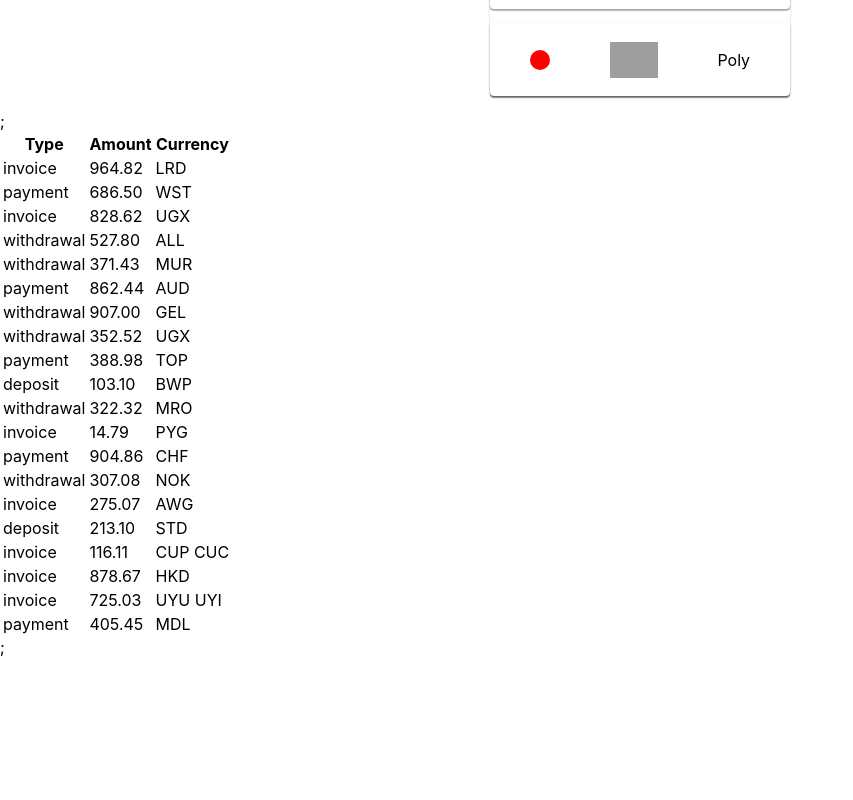
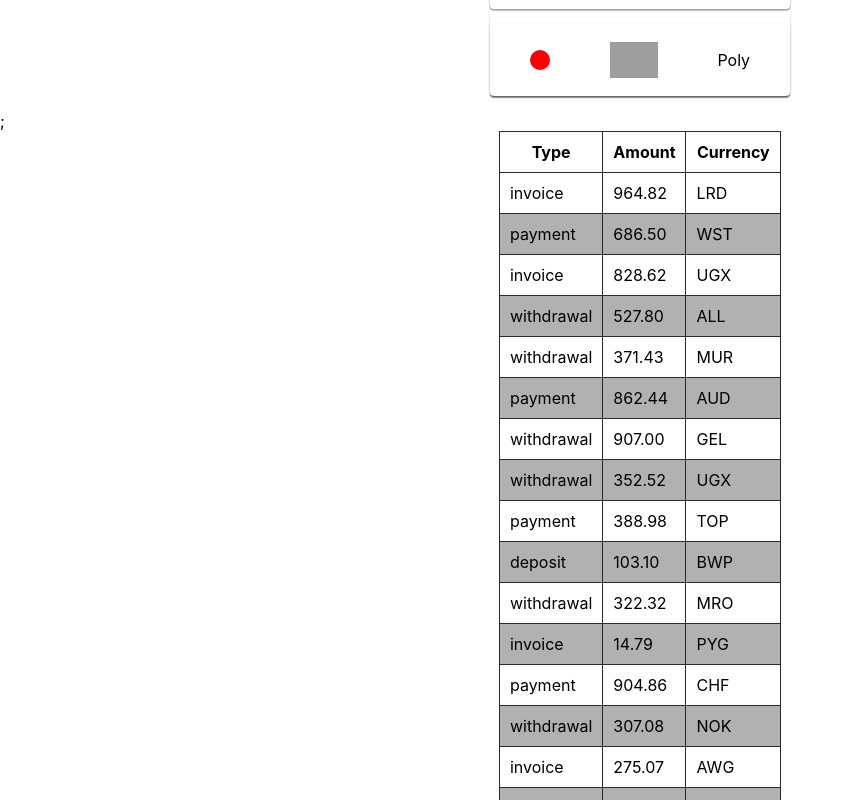
Before and after one commit to CapMcCat/goit-react-hw-01-components, a React (Create React App) app: page / in a window 1280 px wide. Shown: the part 1000-1800 px from the top of the page, without its empty margins (0-853 px from the left). Before the commit the page ends 1657 px from the top, so only its background shows below. Built offline with nearby package versions, Linux system fonts and the light colour scheme; grey boxes are pictures that could not be loaded.

Commit message:
add styles to Transactions

```diff
--- a/src/components/TransactionHistory/TransactionHistory.jsx
+++ b/src/components/TransactionHistory/TransactionHistory.jsx
@@ -6,18 +6,18 @@ const TransactionHistory = ({ items }) => {
     <table className={s.transactionHistory}>
       <thead>
         <tr>
-          <th>Type</th>
-          <th>Amount</th>
-          <th>Currency</th>
+          <th className={s.tableHeading}>Type</th>
+          <th className={s.tableHeading}>Amount</th>
+          <th className={s.tableHeading}>Currency</th>
         </tr>
       </thead>
 
       <tbody>
-        {items.map(({ id, type, amount, currency }) => (
-          <tr key={id}>
-            <td>{type}</td>
-            <td>{amount}</td>
-            <td>{currency}</td>
+        {items.map(({ id, type, amount, currency }, idx) => (
+          <tr key={id} className={idx % 2 === 0 ? s.unColored : s.colored}>
+            <td className={s.tableData}>{type}</td>
+            <td className={s.tableData}>{amount}</td>
+            <td className={s.tableData}>{currency}</td>
           </tr>
         ))}
       </tbody>
@@ -40,4 +40,5 @@ TransactionHistory.propTypes = {
     })
   ),
 };
+
 export default TransactionHistory;
--- a/src/components/TransactionHistory/TransactionHistory.module.css
+++ b/src/components/TransactionHistory/TransactionHistory.module.css
@@ -0,0 +1,19 @@
+.transactionHistory{
+    margin: auto;
+    border-collapse: collapse;
+
+}
+
+.tableHeading,
+.tableData {
+  padding: 10px;
+  border: 1px solid #2a2a2a;
+}
+
+.unColored{
+    background-color: #fff;
+}
+
+.colored{
+    background-color: rgb(177, 177, 177);
+}
```
